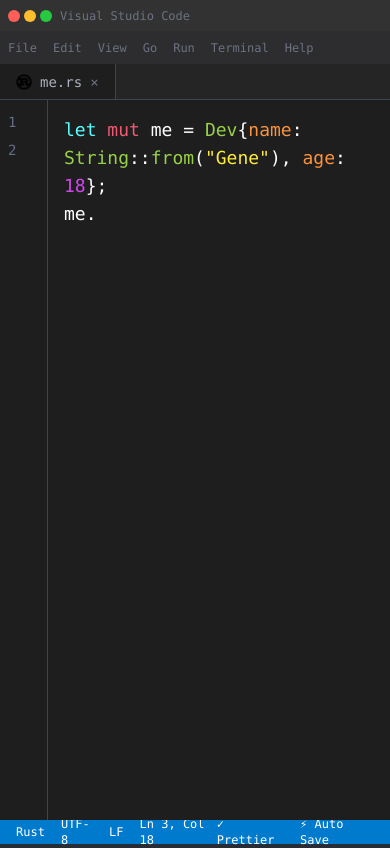
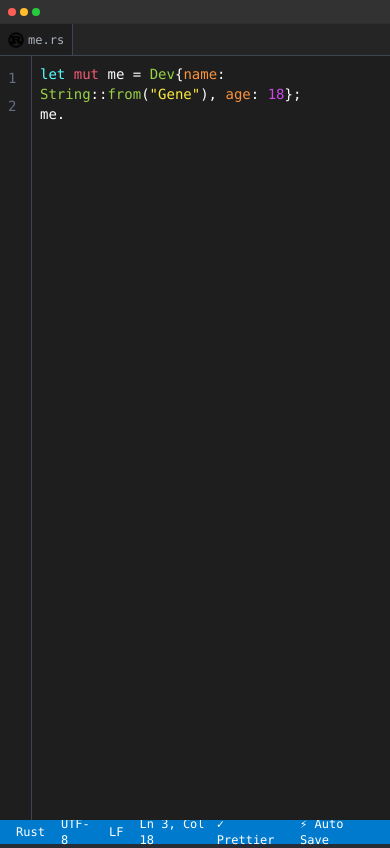
Before and after one commit to SentientPlatypus/portfoliosite, a React (Vite) app: page / in a window 390 px wide. Built offline with nearby package versions, Linux system fonts and the light colour scheme.

Commit message:
Make entire site mobile friendly
Make the entire website responsive for mobile devices.

```diff
--- a/src/components/CodeEditor.tsx
+++ b/src/components/CodeEditor.tsx
@@ -156,19 +156,19 @@ Let's build something amazing together!`
   return (
     <div className="min-h-screen bg-background text-foreground font-mono flex flex-col">
       {/* VS Code Title Bar */}
-      <div className="h-8 bg-[#323233] border-b border-[#2d2d30] flex items-center px-2">
+      <div className="h-6 sm:h-8 bg-[#323233] border-b border-[#2d2d30] flex items-center px-2">
         <div className="flex items-center space-x-2">
           <div className="flex space-x-1">
-            <div className="w-3 h-3 rounded-full bg-[#ff5f56]"></div>
-            <div className="w-3 h-3 rounded-full bg-[#ffbd2e]"></div>
-            <div className="w-3 h-3 rounded-full bg-[#27ca3f]"></div>
+            <div className="w-2 h-2 sm:w-3 sm:h-3 rounded-full bg-[#ff5f56]"></div>
+            <div className="w-2 h-2 sm:w-3 sm:h-3 rounded-full bg-[#ffbd2e]"></div>
+            <div className="w-2 h-2 sm:w-3 sm:h-3 rounded-full bg-[#27ca3f]"></div>
           </div>
-          <span className="text-xs text-muted-foreground ml-4">Visual Studio Code</span>
+          <span className="text-xs text-muted-foreground ml-2 sm:ml-4 hidden sm:inline">Visual Studio Code</span>
         </div>
       </div>
 
       {/* Menu Bar */}
-      <div className="h-8 bg-[#2d2d30] border-b border-[#2d2d30] flex items-center px-2">
+      <div className="h-6 sm:h-8 bg-[#2d2d30] border-b border-[#2d2d30] flex items-center px-2 hidden sm:flex">
         <div className="flex items-center space-x-4 text-xs text-muted-foreground">
           <span className="hover:text-foreground cursor-pointer">File</span>
           <span className="hover:text-foreground cursor-pointer">Edit</span>
@@ -181,20 +181,20 @@ Let's build something amazing together!`
       </div>
 
       {/* File Tabs */}
-      <div className="h-9 bg-[#252526] border-b border-border flex items-center overflow-x-auto">
+      <div className="h-8 sm:h-9 bg-[#252526] border-b border-border flex items-center overflow-x-auto">
         <div
-          className={`border-r border-border px-4 py-2 text-sm flex items-center space-x-2 cursor-pointer transition-colors shrink-0 ${
+          className={`border-r border-border px-2 sm:px-4 py-2 text-xs sm:text-sm flex items-center space-x-1 sm:space-x-2 cursor-pointer transition-colors shrink-0 ${
             activeTab === 'me.rs' ? 'bg-[#1e1e1e] text-foreground' : 'bg-[#252526] text-muted-foreground hover:text-foreground'
           }`}
           onClick={() => setActiveTab('me.rs')}
         >
           {getFileIcon('me.rs')}
           <span>me.rs</span>
-          <span className="text-muted-foreground hover:text-foreground cursor-pointer">×</span>
+          <span className="text-muted-foreground hover:text-foreground cursor-pointer hidden sm:inline">×</span>
         </div>
         {showPortfolioTab && (
           <div
-            className={`border-r border-border px-4 py-2 text-sm flex items-center space-x-2 cursor-pointer transition-colors shrink-0 ${
+            className={`border-r border-border px-2 sm:px-4 py-2 text-xs sm:text-sm flex items-center space-x-1 sm:space-x-2 cursor-pointer transition-colors shrink-0 ${
               activeTab === 'portfolio.ts' ? 'bg-[#1e1e1e] text-foreground' : 'bg-[#252526] text-muted-foreground hover:text-foreground'
             }`}
             onClick={() => setActiveTab('portfolio.ts')}
@@ -202,7 +202,7 @@ Let's build something amazing together!`
             {getFileIcon('portfolio.ts')}
             <span>portfolio.ts</span>
             <span
-              className="text-muted-foreground hover:text-foreground cursor-pointer"
+              className="text-muted-foreground hover:text-foreground cursor-pointer hidden sm:inline"
               onClick={(e) => {
                 e.stopPropagation();
                 setShowPortfolioTab(false);
@@ -218,7 +218,7 @@ Let's build something amazing together!`
         {pictureTabs.map((pictureTab) => (
           <div
             key={pictureTab.id}
-            className={`border-r border-border px-4 py-2 text-sm flex items-center space-x-2 cursor-pointer transition-colors shrink-0 ${
+            className={`border-r border-border px-2 sm:px-4 py-2 text-xs sm:text-sm flex items-center space-x-1 sm:space-x-2 cursor-pointer transition-colors shrink-0 ${
               activeTab === pictureTab.id ? 'bg-[#1e1e1e] text-foreground' : 'bg-[#252526] text-muted-foreground hover:text-foreground'
             }`}
             onClick={() => setActiveTab(pictureTab.id)}
@@ -226,7 +226,7 @@ Let's build something amazing together!`
             {getFileIcon(pictureTab.title)}
             <span>{pictureTab.title}</span>
             <span
-              className="text-muted-foreground hover:text-foreground cursor-pointer"
+              className="text-muted-foreground hover:text-foreground cursor-pointer hidden sm:inline"
               onClick={(e) => {
                 e.stopPropagation();
                 closePictureTab(pictureTab.id);
@@ -241,7 +241,7 @@ Let's build something amazing together!`
       {/* Main Editor Area */}
       <div className="flex-1 flex">
         {/* Line numbers */}
-        <div className="w-12 bg-[#1e1e1e] border-r border-border">
+        <div className="w-8 sm:w-12 bg-[#1e1e1e] border-r border-border">
           <div className="text-editor-line-number text-sm p-2" style={{ lineHeight: '1.75rem' }}>
             {/* Line numbers transition based on animation step */}
             <div className={`transition-all duration-300 ${step === 'typing-dev' ? 'mt-[35vh] -translate-y-6' : ''}`}>
@@ -256,13 +256,13 @@ Let's build something amazing together!`
         </div>
 
         {/* Editor Content */}
-        <div className="flex-1 bg-[#1e1e1e] p-4 relative">
+        <div className="flex-1 bg-[#1e1e1e] p-2 sm:p-4 relative">
           {activeTab === 'me.rs' ? (
             <>
               {/* Dev declaration typing animation - starts in middle of screen */}
-              <div className={`text-lg transition-all duration-300 ${
-                step === 'typing-dev' ? 'mt-[35vh] -translate-y-6' : ''
-              }`} style={{ lineHeight: '1.75rem' }}>
+              <div className={`text-sm sm:text-lg transition-all duration-300 ${
+                step === 'typing-dev' ? 'mt-[30vh] sm:mt-[35vh] -translate-y-6' : ''
+              }`} style={{ lineHeight: '1.5rem sm:1.75rem' }}>
                 {step === 'typing-dev' && (
                   <TypewriterAnimation
                     text='let mut me = Dev{name: String::from("Gene"), age: 18};'
@@ -299,7 +299,7 @@ Let's build something amazing together!`
 
               {/* Me typing animation - appears on next line after delay */}
               {(step === 'typing-me' || step === 'showing-intellisense') && (
-                <div className="text-lg" style={{ lineHeight: '1.75rem' }}>
+                <div className="text-sm sm:text-lg" style={{ lineHeight: '1.5rem sm:1.75rem' }}>
                   {step === 'typing-me' && (
                     <TypewriterAnimation
                       text="me."
@@ -328,7 +328,7 @@ Let's build something amazing together!`
                           />
                           <IntellisenseContent
                             content={selectedOption.content}
-                            className="w-[60vw] min-w-96"
+                            className="w-[90vw] sm:w-[60vw] min-w-80 sm:min-w-96"
                             isWorkSelected={selectedOption.id === 'work' && isWorkComponentActive}
                             onWorkNavigationRequest={(direction) => {
                               if (direction === 'left') {
@@ -350,9 +350,9 @@ Let's build something amazing together!`
             (() => {
               const pictureTab = pictureTabs.find(tab => tab.id === activeTab);
               return pictureTab ? (
-                <div className="flex flex-col h-full p-4">
+                <div className="flex flex-col h-full p-2 sm:p-4">
                   <div className="mb-4">
-                    <h2 className="text-xl font-semibold mb-2 text-foreground">{pictureTab.title}</h2>
+                    <h2 className="text-lg sm:text-xl font-semibold mb-2 text-foreground">{pictureTab.title}</h2>
                     <p className="text-sm text-muted-foreground">{pictureTab.description}</p>
                   </div>
                   <div className="flex-1 flex items-center justify-center">
@@ -385,7 +385,7 @@ Let's build something amazing together!`
 
       {/* Footer with instructions */}
       {showIntellisense && (
-        <div className="absolute bottom-8 left-16 text-sm text-muted-foreground">
+        <div className="absolute bottom-4 sm:bottom-8 left-2 sm:left-16 text-xs sm:text-sm text-muted-foreground">
           {isWorkComponentActive ?
             'Use ↑↓ to navigate work experiences • ← to return to methods' :
             'Use ↑↓ arrow keys to navigate • → to enter work mode'
```
